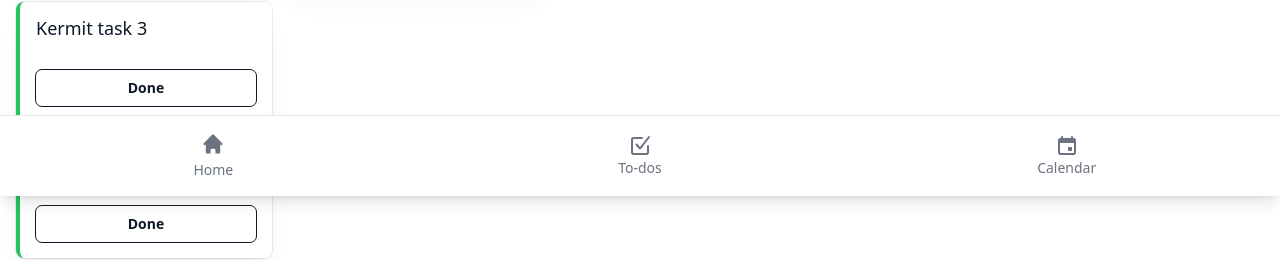
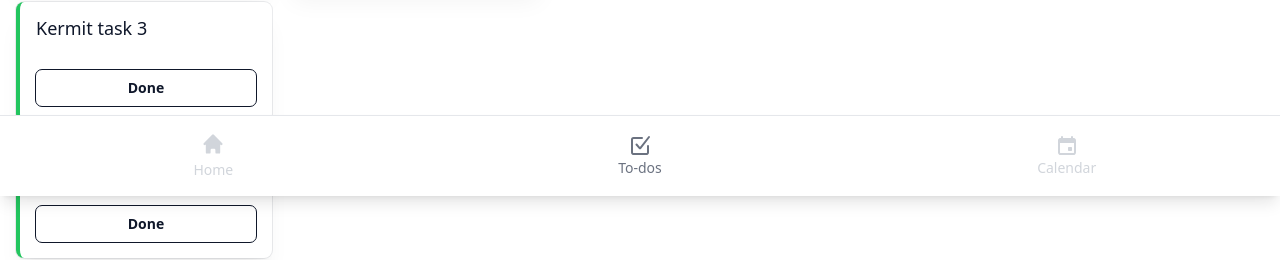
Before and after one commit to matt-guru/home-hub, a Nuxt app: page /to-dos in a window 1280 px wide. Shown: the part 604-864 px from the top of the page. Built offline with nearby package versions, Linux system fonts and the light colour scheme.

Commit message:
chore: added colours

```diff
--- a/components/AppFooter.vue
+++ b/components/AppFooter.vue
@@ -1,8 +1,8 @@
 <template>
   <footer class="fixed inset-x-0 bottom-0 flex justify-around border-t border-gray-200 bg-white shadow-lg">
-    <NuxtLink to="/" class="w-[50%] flex flex-col items-center justify-center text-gray-500 p-4">
+    <NuxtLink to="/" class="w-[50%] flex flex-col items-center justify-center text-gray-300 p-4">
       <svg
-        class="w-6 h-6 mb-1 text-gray-500 group-hover:text-blue-600"
+        class="w-6 h-6 mb-1 group-hover:text-blue-600"
         fill="currentColor"
         viewBox="0 0 20 20"
         xmlns="http://www.w3.org/2000/svg"
@@ -12,10 +12,10 @@
           d="M10.707 2.293a1 1 0 00-1.414 0l-7 7a1 1 0 001.414 1.414L4 10.414V17a1 1 0 001 1h2a1 1 0 001-1v-2a1 1 0 011-1h2a1 1 0 011 1v2a1 1 0 001 1h2a1 1 0 001-1v-6.586l.293.293a1 1 0 001.414-1.414l-7-7z"
         ></path>
       </svg>
-      <span class="text-sm text-gray-500 group-hover:text-blue-600">Home</span>
+      <span class="text-sm group-hover:text-blue-600">Home</span>
     </NuxtLink>
 
-    <NuxtLink to="/to-dos" class="w-[50%] flex flex-col items-center justify-center text-gray-500 p-4">
+    <NuxtLink to="/to-dos" class="w-[50%] flex flex-col items-center justify-center text-gray-300 p-4">
       <svg xmlns="http://www.w3.org/2000/svg" width="24" height="24" fill="currentColor" viewBox="0 0 24 24">
         <path
           fill="currentColor"
@@ -26,7 +26,7 @@
       </svg>
       <div class="text-sm">To-dos</div>
     </NuxtLink>
-    <NuxtLink to="/calendar" class="w-[50%] flex flex-col items-center justify-center text-gray-500 p-4">
+    <NuxtLink to="/calendar" class="w-[50%] flex flex-col items-center justify-center text-gray-300 p-4">
       <svg xmlns="http://www.w3.org/2000/svg" width="24" height="24" fill="currentColor" viewBox="0 0 24 24">
         <path
           fill="currentColor"
@@ -39,3 +39,10 @@
     </NuxtLink>
   </footer>
 </template>
+
+<style scoped>
+.router-link-active {
+  @apply text-gray-500;
+  @apply transition-all;
+}
+</style>
--- a/components/TodoItem.vue
+++ b/components/TodoItem.vue
@@ -8,7 +8,7 @@
     </div>
     <div class="flex gap-3 p-4">
       <button
-        class="w-full pointer-events-auto rounded-md px-3 py-2 text-sm font-semibold leading-5 outline outline-1 hover:text-white hover:bg-indigo-500"
+        class="w-full pointer-events-auto rounded-md px-3 py-2 text-sm font-semibold leading-5 outline outline-1 hover:text-white hover:bg-green-400 transition-all"
         @click="completeTask"
       >
         Done
--- a/components/User.vue
+++ b/components/User.vue
@@ -3,7 +3,7 @@
     <img class="w-24 h-24 rounded-full mx-auto" :src="`./img/${props.user.image}`" alt="" width="384" height="512" />
     <h2 class="mb-2">{{ props.user.name }}</h2>
     <button
-      class="w-full pointer-events-auto rounded-md px-3 py-2 text-sm font-semibold leading-5 ring-1 ring-slate-900/10 text-gray-500 hover:text-white hover:bg-indigo-500"
+      class="w-full pointer-events-auto rounded-md px-3 py-2 text-sm font-semibold leading-5 ring-1 ring-slate-900/10 text-gray-500 hover:text-white hover:bg-green-400 transition-all"
       @click="addTodoItem"
     >
       + New
```
